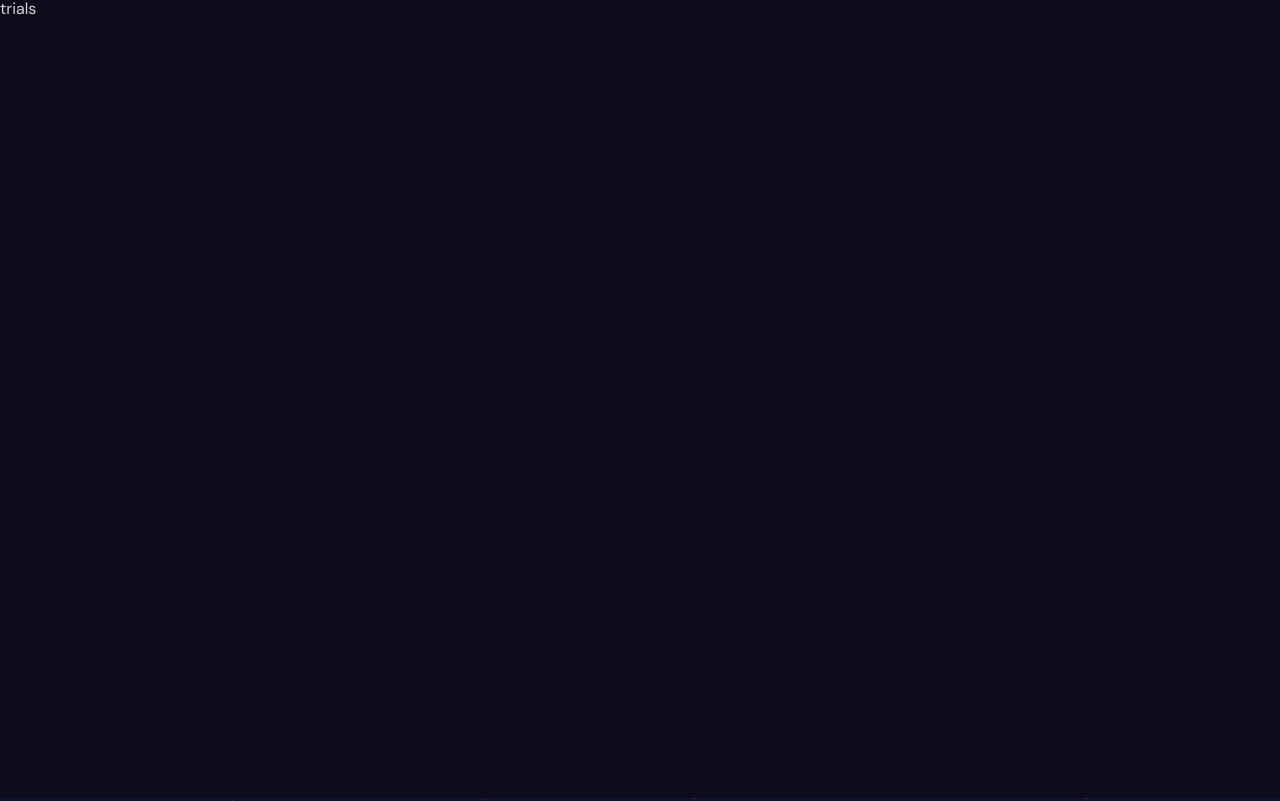
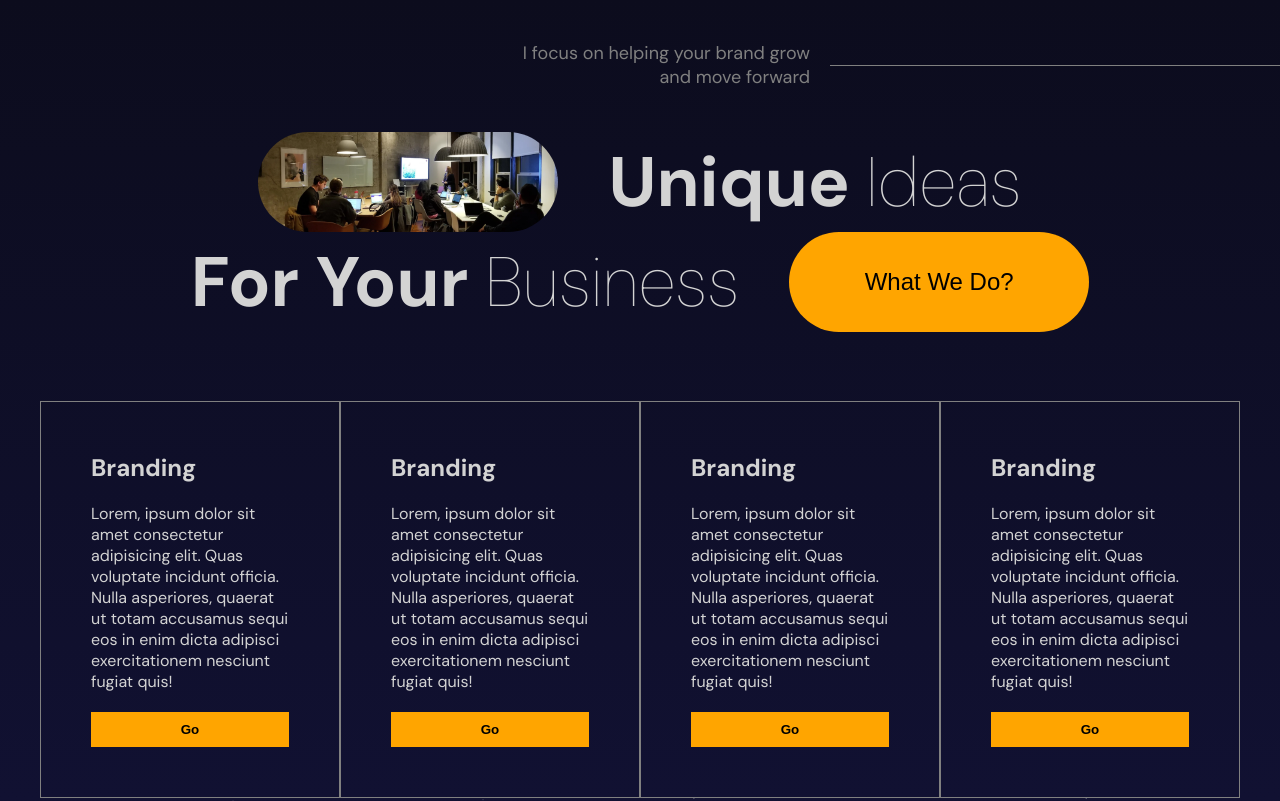
Before and after one commit to Askar1199/portfolio, a React (Vite) app: page / in a window 1280 px wide. Shown: the part 1602-2403 px from the top of the page. Built offline with nearby package versions, Linux system fonts and the light colour scheme.

Commit message:
add service section

```diff
--- a/src/App.tsx
+++ b/src/App.tsx
@@ -3,6 +3,7 @@ import "./app.scss";
 import Navbar from "./components/navbar";
 import Hero from "./components/hero/hero";
 import Parallax from "./components/parallax/parallax";
+import Service from "./serviceC/service";
 
 function App() {
   return (
@@ -16,7 +17,7 @@ function App() {
       <section>
         <Parallax type="services" />
       </section>
-      <section>trials</section>
+      <section><Service/></section>
       <section>
         <Parallax type="portfolio" />
       </section>
--- a/src/app.scss
+++ b/src/app.scss
@@ -62,4 +62,3 @@ ul {
     }
   }
 }
-// sidebar
--- a/src/components/navbar.tsx
+++ b/src/components/navbar.tsx
@@ -28,10 +28,10 @@ const navbar = () => {
               href="https://www.linkedin.com/in/mohammed-askar-2aa92725a"
               target="_blank"
             >
-              <img src="/youtube.png" />
+              <img src="/linkedin.png" />
             </a>
             <a href="https://github.com/Askar1199" target="_blank">
-              <img src="/dribbble.png" />
+              <img src="/github.png" />
             </a>
           </div>
         </div>
--- /dev/null
+++ b/src/serviceC/service.scss
@@ -0,0 +1,81 @@
+@import url("https://fonts.googleapis.com/css2?family=DM+Sans:opsz,wght@9..40,100&display=swap");
+.service {
+  background: linear-gradient(180deg, #0c0c1d, #111132);
+  height: 100%;
+  display: flex;
+  justify-content: space-between;
+  flex-direction: column;
+
+  .textContainer {
+    flex: 1;
+    align-self: flex-end;
+    display: flex;
+    align-items: center;
+    gap: 20px;
+    p {
+      font-size: 18px;
+      color: gray;
+      text-align: right;
+    }
+    hr {
+      width: 450px;
+      border: none;
+      border-top: 0.5px solid gray;
+    }
+  }
+  .titleContainer {
+    flex: 2;
+    display: flex;
+    align-items: center;
+    flex-direction: column;
+    .title {
+      display: flex;
+      align-items: center;
+      gap: 50px;
+      b:hover {
+        color: orange;
+      }
+      img {
+        width: 300px;
+        height: 100px;
+        object-fit: cover;
+        border-radius: 50px;
+      }
+      h1 {
+        font-size: 70px;
+        font-family: "DM Sans", sans-serif;
+        font-weight: 100;
+      }
+      button {
+        width: 300px;
+        height: 100px;
+        border-radius: 50px;
+        background-color: orange;
+        border: none;
+        font-size: 24px;
+      }
+    }
+  }
+  .listContainer {
+    flex: 2;
+    max-width: 1200px;
+    margin: auto;
+    display: flex;
+
+    .box {
+      padding: 50px;
+      border: 0.5px solid gray;
+      display: flex;
+      flex-direction: column;
+      gap: 20px;
+      transition: 0.3s;
+      button {
+        padding: 10px;
+        border: none;
+        background-color: orange;
+        cursor: pointer;
+        font-weight: 600;
+      }
+    }
+  }
+}
--- /dev/null
+++ b/src/serviceC/service.tsx
@@ -0,0 +1,115 @@
+import { motion, useInView } from "framer-motion";
+import "./service.scss";
+import { useRef } from "react";
+
+const variants = {
+  initial: {
+    x: -500,
+    y: 100,
+    opacity: 0,
+  },
+  animate: {
+    x: 0,
+    y: 0,
+    opacity: 1,
+    transition: {
+      duration: 1,
+      staggerChildren: 0.1,
+    },
+  },
+};
+
+const service = () => {
+  const refs = useRef() as React.MutableRefObject<HTMLDivElement>;
+
+  const isInView = useInView(refs, { margin: "-100px" });
+  return (
+    <motion.div
+      className="service"
+      variants={variants}
+      initial="initial"
+      whileInView={"animate"}
+      ref={refs}
+      animate={isInView && "animate"}
+      viewport={{ once: true }}
+    >
+      <motion.div className="textContainer" variants={variants}>
+        <p>
+          I focus on helping your brand grow <br />
+          and move forward
+        </p>
+        <hr />
+      </motion.div>
+      <motion.div className="titleContainer" variants={variants}>
+        <div className="title">
+          <img src="/people.webp" alt="" />
+          <h1>
+            <b>Unique</b> Ideas
+          </h1>
+        </div>
+        <div className="title">
+          <h1>
+            <b>For Your </b>Business
+          </h1>
+          <button>What We Do?</button>
+        </div>
+      </motion.div>
+      <motion.div className="listContainer" variants={variants}>
+        <motion.div
+          className="box"
+          whileHover={{ background: "lightgray", color: "black" }}
+        >
+          <h2>Branding</h2>
+          <p>
+            Lorem, ipsum dolor sit amet consectetur adipisicing elit. Quas
+            voluptate incidunt officia. Nulla asperiores, quaerat ut totam
+            accusamus sequi eos in enim dicta adipisci exercitationem nesciunt
+            fugiat quis!
+          </p>
+          <button>Go</button>
+        </motion.div>
+        <motion.div
+          className="box"
+          whileHover={{ background: "lightgray", color: "black" }}
+        >
+          <h2>Branding</h2>
+          <p>
+            Lorem, ipsum dolor sit amet consectetur adipisicing elit. Quas
+            voluptate incidunt officia. Nulla asperiores, quaerat ut totam
+            accusamus sequi eos in enim dicta adipisci exercitationem nesciunt
+            fugiat quis!
+          </p>
+          <button>Go</button>
+        </motion.div>
+        <motion.div
+          className="box"
+          whileHover={{ background: "lightgray", color: "black" }}
+        >
+          <h2>Branding</h2>
+          <p>
+            Lorem, ipsum dolor sit amet consectetur adipisicing elit. Quas
+            voluptate incidunt officia. Nulla asperiores, quaerat ut totam
+            accusamus sequi eos in enim dicta adipisci exercitationem nesciunt
+            fugiat quis!
+          </p>
+          <button>Go</button>
+        </motion.div>
+        <motion.div
+          className="box"
+          whileHover={{ background: "lightgray", color: "black" }}
+        >
+          <h2>Branding</h2>
+          <p>
+            Lorem, ipsum dolor sit amet consectetur adipisicing elit. Quas
+            voluptate incidunt officia. Nulla asperiores, quaerat ut totam
+            accusamus sequi eos in enim dicta adipisci exercitationem nesciunt
+            fugiat quis!
+          </p>
+          <button>Go</button>
+        </motion.div>
+      </motion.div>
+    </motion.div>
+  );
+};
+
+export default service;
```
Also changed, not shown: public/github.png (added), public/linkedin.png (added).
